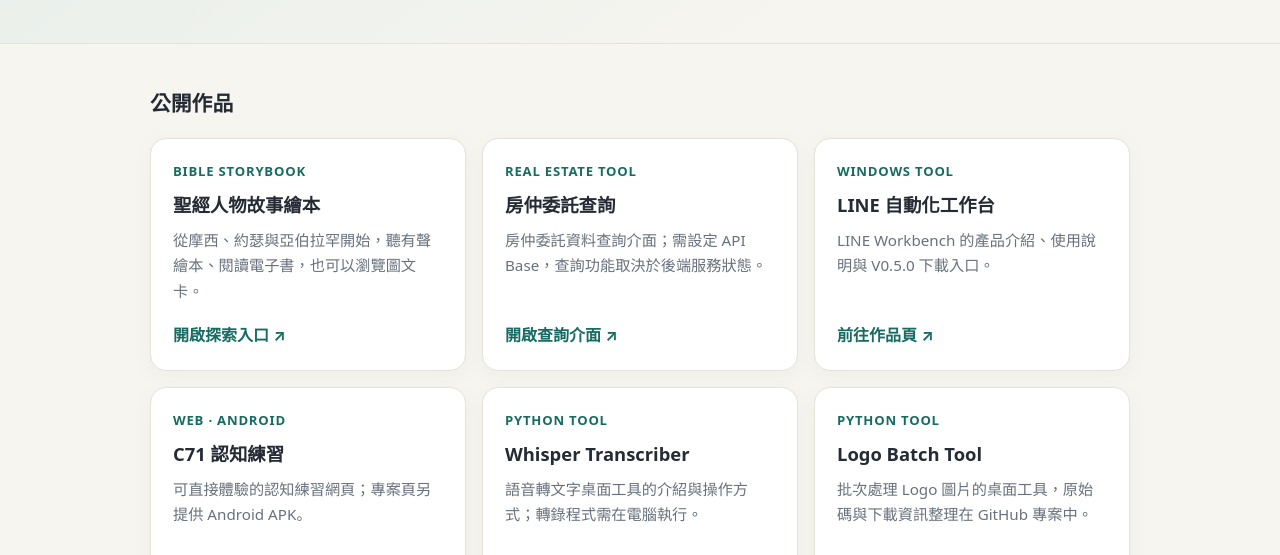
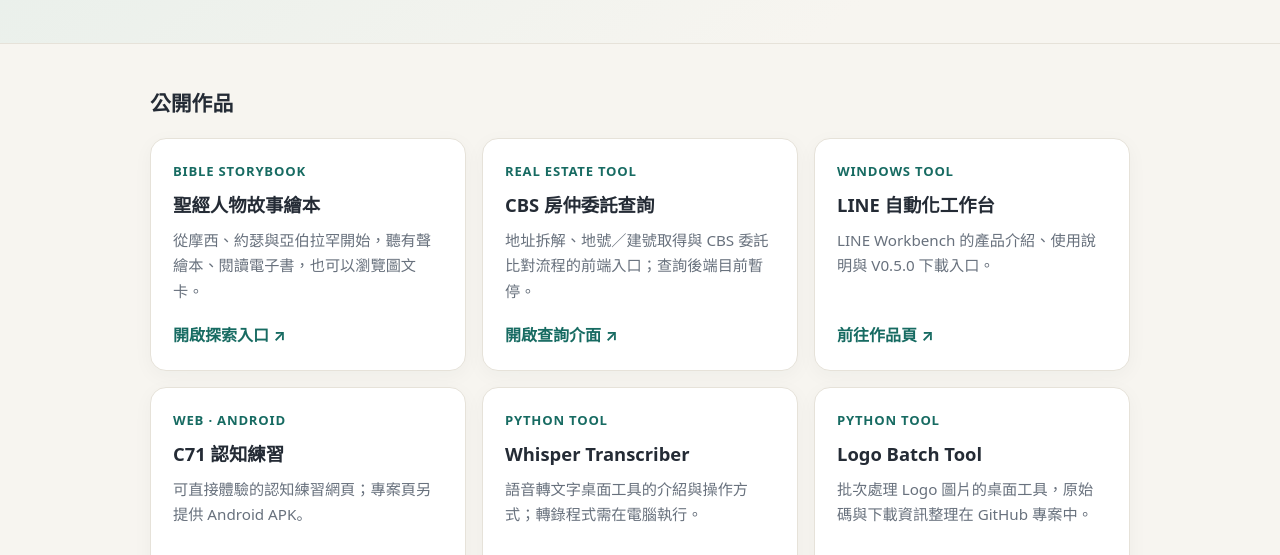
Before and after one commit to dw5000tw-33/33works-pages, a plain HTML site: page index.html in a window 1280 px wide. Shown: the part 243-798 px from the top of the page. Drawn offline with Linux system fonts and the light colour scheme.

Commit message:
Point CBS lookup card to Pages frontend

```diff
--- a/index.html
+++ b/index.html
@@ -44,9 +44,9 @@
         </article>
         <article class="card">
           <span class="eyebrow">REAL ESTATE TOOL</span>
-          <h3>房仲委託查詢</h3>
-          <p>房仲委託資料查詢介面；需設定 API Base，查詢功能取決於後端服務狀態。</p>
-          <a class="link" href="https://dw5000tw-33.github.io/fbauto/entrust.html">開啟查詢介面 ↗</a>
+          <h3>CBS 房仲委託查詢</h3>
+          <p>地址拆解、地號／建號取得與 CBS 委託比對流程的前端入口；查詢後端目前暫停。</p>
+          <a class="link" href="https://dw5000tw-33.github.io/33works-pages/entrust.html">開啟查詢介面 ↗</a>
         </article>
         <article class="card">
           <span class="eyebrow">WINDOWS TOOL</span>
```
